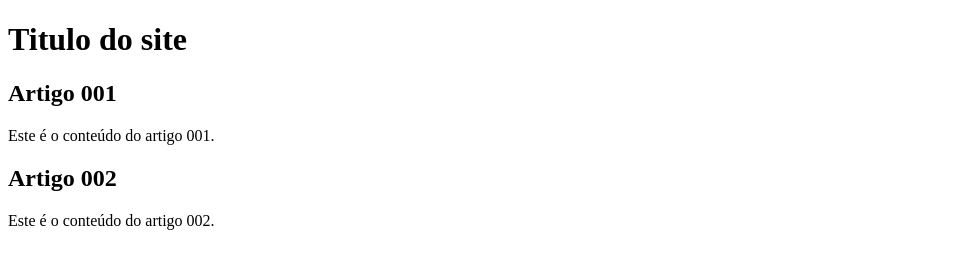
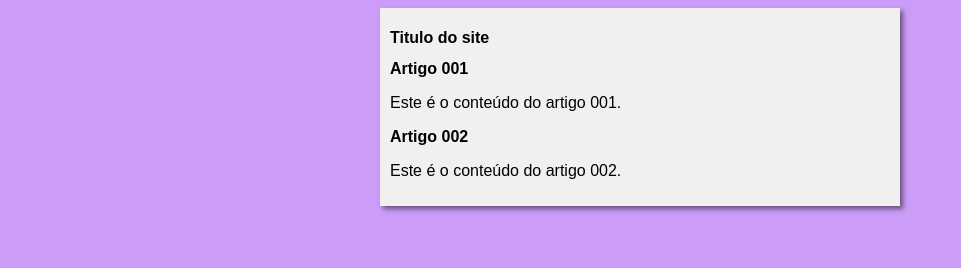
Before and after one commit to Gabrielle-Corteze/projeto-site, a plain HTML site: page index.html in a window 1280 px wide. Shown: the whole page, without its empty margins (0-961 px from the left). Drawn offline with Linux system fonts and the light colour scheme.

Commit message:
iniciei o design

```diff
--- /dev/null
+++ b/estilos/style.css
@@ -0,0 +1,15 @@
+*{
+    font-family: Arial, Helvetica, sans-serif;
+    font-size: 16px;
+}
+body{
+    background-color: rgb(204, 157, 248);
+}
+
+main{
+    background-color: #f0f0f0;
+    width: 500px;
+    margin: auto;
+    padding: 10px;
+    box-shadow: 3px 3px 5px rgba(0, 0, 0, 0.5);
+}
--- a/index.html
+++ b/index.html
@@ -4,6 +4,7 @@
     <meta charset="UTF-8">
     <meta name="viewport" content="width=device-width, initial-scale=1.0">
     <title>Titulo do Site</title>
+    <link rel="stylesheet" href="estilos/style.css">
 </head>
 <body>
     <main>
```
